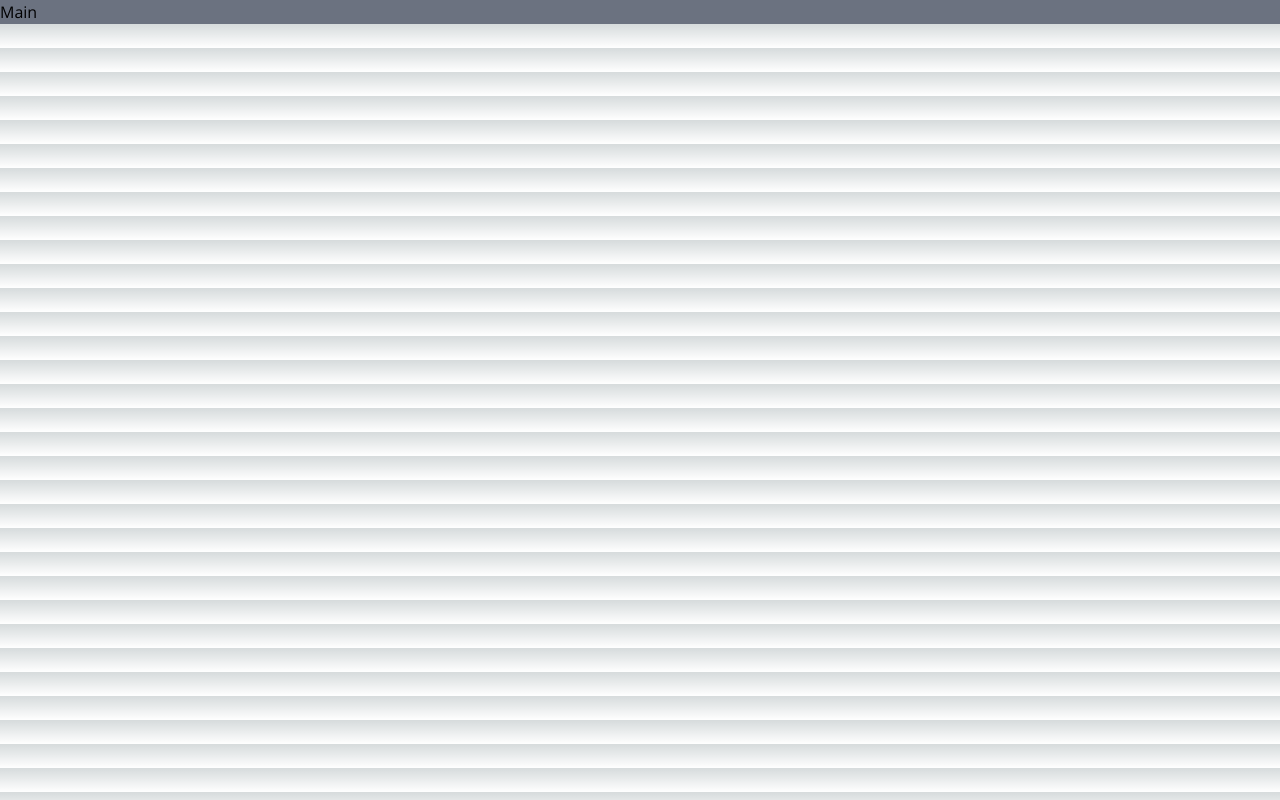
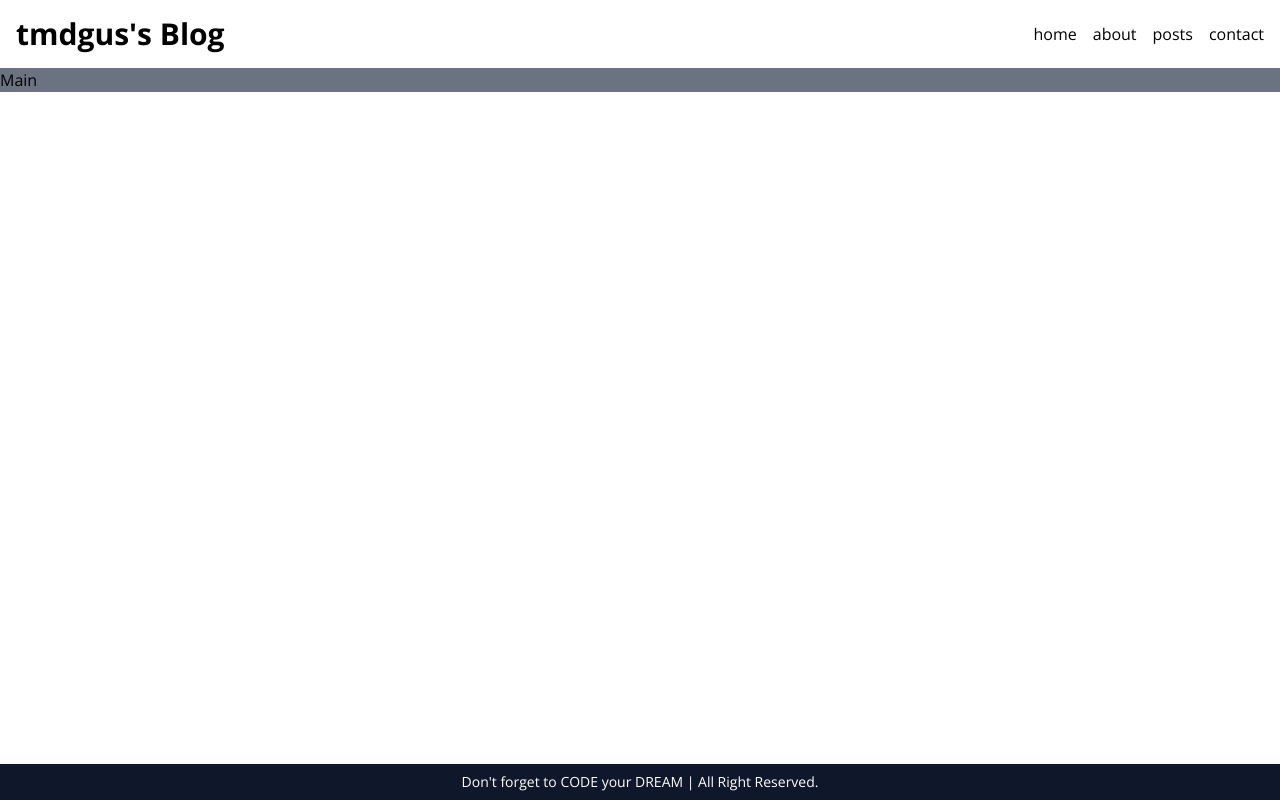
Before and after one commit to tmdgus95/blog, a Next.js app: page / in a window 1280 px wide. Built offline with nearby package versions, Linux system fonts and the light colour scheme.

Commit message:
페이지 레이아웃 만들기

```diff
--- /dev/null
+++ b/src/app/about/page.tsx
@@ -0,0 +1,3 @@
+export default function AboutPage() {
+  return <p>나에 대해~</p>;
+}
--- /dev/null
+++ b/src/app/components/Footer.tsx
@@ -0,0 +1,7 @@
+export default function Footer() {
+  return (
+    <p className='bg-slate-900 text-white py-2 text-sm text-center'>
+      {"Don't forget to CODE your DREAM | All Right Reserved."}
+    </p>
+  );
+}
--- /dev/null
+++ b/src/app/components/Header.tsx
@@ -0,0 +1,17 @@
+import Link from 'next/link';
+
+export default function Header() {
+  return (
+    <header className='flex justify-between items-center p-4'>
+      <Link href='/'>
+        <h1 className='text-3xl font-bold'>{"tmdgus's Blog"}</h1>
+      </Link>
+      <nav className='flex gap-4'>
+        <Link href={'/'}>home</Link>
+        <Link href={'/about'}>about</Link>
+        <Link href={'/posts'}>posts</Link>
+        <Link href={'/contact'}>contact</Link>
+      </nav>
+    </header>
+  );
+}
--- /dev/null
+++ b/src/app/contact/page.tsx
@@ -0,0 +1,3 @@
+export default function ContactPage() {
+  return <p>연락하기!</p>;
+}
--- a/src/app/globals.css
+++ b/src/app/globals.css
@@ -2,32 +2,8 @@
 @tailwind components;
 @tailwind utilities;
 
-:root {
-  --foreground-rgb: 0, 0, 0;
-  --background-start-rgb: 214, 219, 220;
-  --background-end-rgb: 255, 255, 255;
+html,
+body {
+  height: 100vh;
+  overflow-y: auto;
 }
-
-@media (prefers-color-scheme: dark) {
-  :root {
-    --foreground-rgb: 255, 255, 255;
-    --background-start-rgb: 0, 0, 0;
-    --background-end-rgb: 0, 0, 0;
-  }
-}
-
-body {
-  color: rgb(var(--foreground-rgb));
-  background: linear-gradient(
-      to bottom,
-      transparent,
-      rgb(var(--background-end-rgb))
-    )
-    rgb(var(--background-start-rgb));
-}
-
-@layer utilities {
-  .text-balance {
-    text-wrap: balance;
-  }
-}
--- a/src/app/layout.tsx
+++ b/src/app/layout.tsx
@@ -1,6 +1,8 @@
 import type { Metadata } from 'next';
 import { Open_Sans } from 'next/font/google';
 import './globals.css';
+import Header from './components/Header';
+import Footer from './components/Footer';
 
 const sans = Open_Sans({ subsets: ['latin'] });
 
@@ -15,8 +17,12 @@
   children: React.ReactNode;
 }>) {
   return (
-    <html lang='en'>
-      <body className={sans.className}>{children}</body>
+    <html lang='en' className={sans.className}>
+      <body className='flex flex-col w-full max-w-screen-2xl mx-auto'>
+        <Header />
+        <main className='grow'>{children}</main>
+        <Footer />
+      </body>
     </html>
   );
 }
--- a/src/app/page.tsx
+++ b/src/app/page.tsx
@@ -1,5 +1,3 @@
-import Image from 'next/image';
-
 export default function Home() {
-  return <main className='bg-gray-500'>Main</main>;
+  return <section className='bg-gray-500'>Main</section>;
 }
--- /dev/null
+++ b/src/app/posts/page.tsx
@@ -0,0 +1,3 @@
+export default function PostsPage() {
+  return <p>포스트들!</p>;
+}
```
